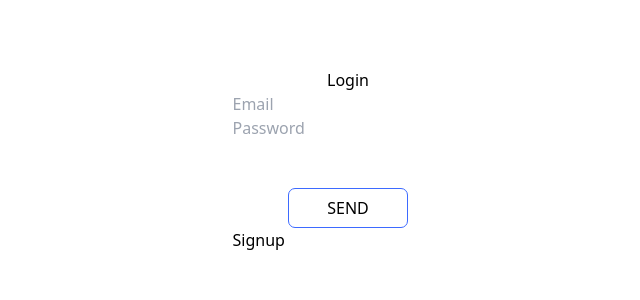
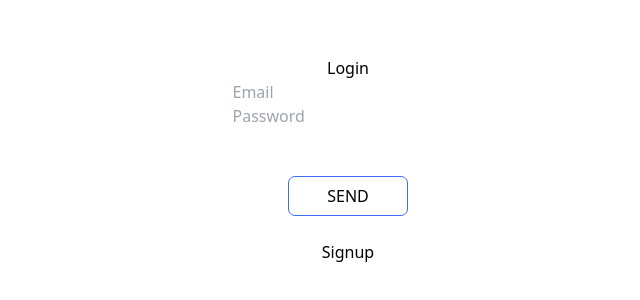
Before and after one commit to Vk4011/Emitrr, a React (Vite) app in the folder frontend/: page /login in a window 1280 px wide. Shown: the part 240-540 px from the top of the page, without its empty margins (292-932 px from the left). Built offline with nearby package versions, Linux system fonts and the light colour scheme.

Commit message:
Fixed signup form

```diff
--- a/frontend/src/components/pages/Login.jsx
+++ b/frontend/src/components/pages/Login.jsx
@@ -19,7 +19,6 @@ function Login() {
     })
       .then((response) => response.json())
       .then((data) => {
-
         console.log(data);
 
         if (data.status === "Success") {
@@ -27,7 +26,6 @@ function Login() {
         }
       })
       .catch((error) => {
-
         console.error("Error:", error);
       });
   };
@@ -72,7 +70,12 @@ function Login() {
               <span className="absolute top-0 left-0 w-full h-full bg-white opacity-0"></span>
             </button>
           </center>
-          <Link to="/signup" className="signup">Signup</Link>
+          <center>
+            <br />
+            <Link to="/signup" className="text-blue-200">
+              Signup
+            </Link>
+          </center>
         </form>
       </div>
     </>
--- a/frontend/src/components/pages/SignUp.jsx
+++ b/frontend/src/components/pages/SignUp.jsx
@@ -1,19 +1,23 @@
 import React, { useState } from "react";
 import axios from "axios";
 import { baseUrl } from "../../baseUrl";
-
+import { Link, useNavigate } from "react-router-dom";
 
 function SignUp() {
   const [username, setUsername] = useState("");
   const [email, setEmail] = useState("");
   const [password, setPassword] = useState("");
+  const navigate = useNavigate();
 
   const handleSubmit = (e) => {
     e.preventDefault();
 
     axios.post(`${baseUrl}/signup`, { username, email, password })
       .then((res) => {
-        console.log(res.data);
+        const { data } = res; // Destructure data from the response
+        if (data.status === "Success") {
+          navigate("/home");
+        }
       })
       .catch((err) => {
         console.error(err); // Log errors
@@ -71,6 +75,11 @@ function SignUp() {
               <span className="absolute top-0 left-0 w-full h-full bg-white opacity-0"></span>
             </button>
           </center>
+          <center>
+            <br />
+          <Link to="/login" className="text-blue-200">Login</Link>
+          </center>
+
         </form>
       </div>
     </>
```
